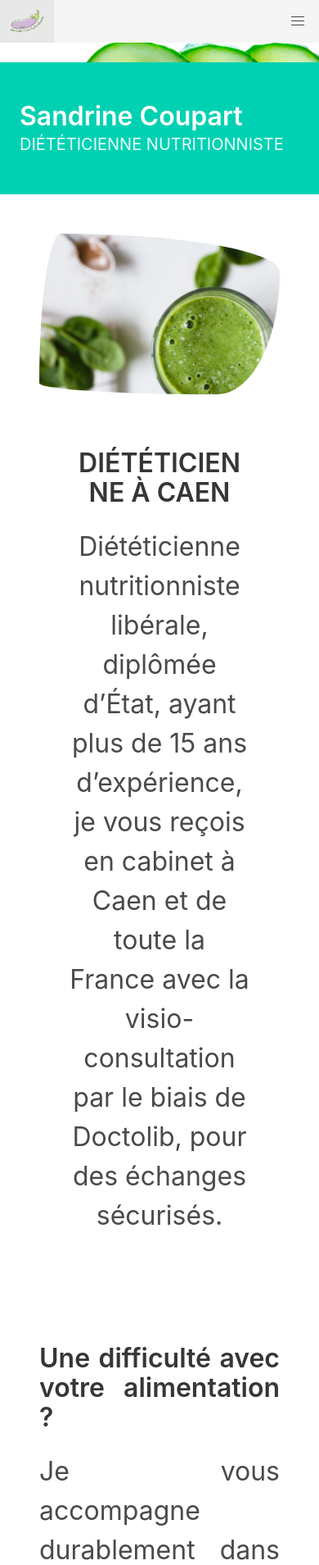
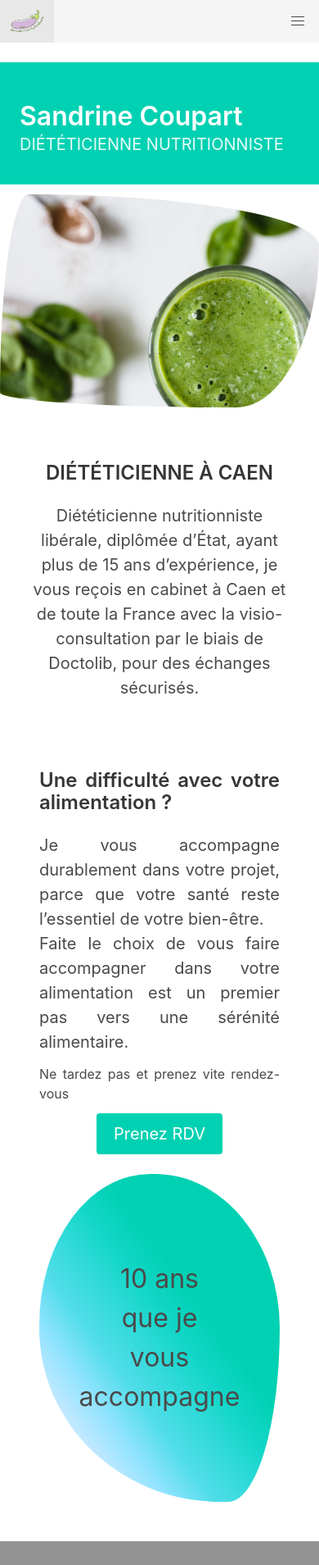
Before and after one commit to Helmi74130/Site-de-recette, a Symfony app: template templates/home/index.html.twig in a window 390 px wide; the page is wider, and only the part inside the window is pictured. Shown: the top 1909 px of that part at 82% size. Run offline with Twig, Linux system fonts and the light colour scheme; the template is opened without the code that fills it, so the values that code supplies are empty; some libraries are stand-ins or nearby versions.

Commit message:
add responsive

```diff
--- a/templates/about/index.html.twig
+++ b/templates/about/index.html.twig
@@ -18,7 +18,7 @@
     <div class="container">
         <div class="columns">
             <div class="column is-flex is-flex-direction-column is-justify-content-center is-align-items-center">
-                <p class="subtitle is-italic text">Avant tout, mon objectif est d'améliorer le mode de vie global des personnes que je conseille. Pas de régimes stricts à taille unique qui vous privent du
+                <p class="subtitle is-italic text p-2 is-size-5-mobile">Avant tout, mon objectif est d'améliorer le mode de vie global des personnes que je conseille. Pas de régimes stricts à taille unique qui vous privent du
                     plaisir de manger. Le plaisir de manger est la clé d'une gestion nutritionnelle réussie. Cuisiner un repas équilibré ne doit pas être une corvée.
                     Quelques conseils précis et faciles à mettre en œuvre suffisent souvent. En plus de ces conseils, nous avons également ajouté des recettes faciles à
                     préparer et délicieuses.
@@ -26,7 +26,7 @@
                 <div class="container is-fluid is-flex is-justify-content-flex-end">
                     <h2 class="">Sandrine Coupart</h2>
                 </div>
-                <a class="button is-primary is-large is-rounded" href="{{ path('app_recettes') }}">Voir mes recettes</a>
+                <a class="button is-primary is-large is-rounded is-size-4-mobile" href="{{ path('app_recettes') }}">Voir mes recettes</a>
             </div>
             <div class="column">
                 <img class="smoothie" src="{{ asset('img/smoothie.jpg') }}"></img>
--- a/templates/home/index.html.twig
+++ b/templates/home/index.html.twig
@@ -13,6 +13,8 @@
     }
     .concombre-img{
         position: fixed;
+        left: 50%;
+        transform: translate(-50%);
         top: 0px;
         z-index: -1;
     }
@@ -28,6 +30,12 @@
     .test{
         background: rgba(0, 0, 0, 0.42);
     }
+    @media screen and (max-width: 1200px){
+        .concombre-img{
+            top: 300px;
+        }
+    }
+
 </style>
 
     {% for message in app.flashes('success') %}
@@ -49,15 +57,15 @@
             </p>
         </div>
     </section>
-    <div class="block white mb-0 p-6">
+    <div class="block white mb-0 ">
         <div class="container">
             <div class="columns">
                 <div class="column">
                     <img class="img-nutrition" src="{{ asset('img/fruits.jpg') }}">
                 </div>
                 <div class="column p-6 is-flex is-flex-direction-column is-justify-content-center has-text-centered">
-                    <h1 class="title">DIÉTÉTICIENNE À CAEN</h1>
-                    <p class="is-size-3">Diététicienne nutritionniste libérale, diplômée d’État, ayant plus de 15 ans d’expérience, je vous reçois en cabinet à Caen et de toute la France avec la visio-consultation par le biais de Doctolib, pour des échanges sécurisés.</p>
+                    <h1 class="title is-size-2-tablet is-size-4-mobile">DIÉTÉTICIENNE À CAEN</h1>
+                    <p class="is-size-3 is-size-4-tablet is-size-5-mobile">Diététicienne nutritionniste libérale, diplômée d’État, ayant plus de 15 ans d’expérience, je vous reçois en cabinet à Caen et de toute la France avec la visio-consultation par le biais de Doctolib, pour des échanges sécurisés.</p>
                 </div>
             </div>
         </div>
@@ -67,17 +75,17 @@
         <div class="container ">
             <div class="columns">
                 <div class="column is-size-3 is-flex is-flex-direction-column is-justify-content-center is-align-items-center has-text-justified">
-                    <h3 class="title">Une difficulté avec votre alimentation ?</h3>
-                    <p>
+                    <h3 class="title is-size-4-mobile">Une difficulté avec votre alimentation ?</h3>
+                    <p class="is-size-4-tablet is-size-5-mobile">
                         Je vous accompagne durablement dans votre projet, parce que votre santé reste l’essentiel de votre bien-être.
                         <br> Faite le choix de vous faire accompagner dans votre alimentation est un premier pas vers une sérénité alimentaire.
                     </p>
-                    <p class="is-size-5 mt-3">Ne tardez pas et prenez vite rendez-vous</p>
-                    <a href="{{ path('app_mycabine') }}" class="button is-primary is-large mt-3">Prenez RDV</a>
+                    <p class="is-size-5 mt-3 is-size-6-mobile">Ne tardez pas et prenez vite rendez-vous</p>
+                    <a href="{{ path('app_mycabine') }}" class="button is-primary is-large mt-3 is-size-5-mobile">Prenez RDV</a>
                 </div>
                 <div class="column is-flex is-justify-content-center is-align-items-center">
                     <div class="bulle is-flex is-justify-content-center is-align-items-center is-size-2">
-                        <p class="has-text-centered">10 ans <br> que je <br> vous <br> accompagne</p>
+                        <p class="has-text-centered is-size-3-mobile">10 ans <br> que je <br> vous <br> accompagne</p>
                     </div>
                 </div>
             </div>
@@ -109,8 +117,8 @@
     <div class="block box mb-0 p-5">
         <div class="container is-size-3 has-text-centered">
             <div>
-                <h4 class="title is-size-2 mt-5">Votre Diététicienne Nutritionniste spécialisée</h4>
-                <p class="mt-3 mb-5">
+                <h4 class="title is-size-2 mt-5 is-size-4-mobile">Votre Diététicienne Nutritionniste spécialisée</h4>
+                <p class="mt-3 mb-5 is-size-4-tablet is-size-5-mobile">
                     Les choix alimentaires et votre relation avec la nourriture sont à la base de votre santé physique et mentale.
                     Au-delà de votre image, votre corps est toujours vital pour votre santé, et s'efforcer d'en prendre soin au quotidien est inestimable.
                     Afin de prendre soin de votre alimentation et d'adapter vos apports alimentaires à vos besoins nutritionnels, vous devez d'abord soigner votre rapport à votre assiette.
--- a/templates/mycabine/index.html.twig
+++ b/templates/mycabine/index.html.twig
@@ -70,7 +70,7 @@
     {% endfor %}
 
     <div class="container mt-6 is-size-4">
-        {{ form_start(meetForm, { 'attr': {'class': 'columns is-multiline box is-justify-content-space-around p-6'} })  }}
+        {{ form_start(meetForm, { 'attr': {'class': 'columns is-multiline box is-justify-content-space-around'} })  }}
         <div class="column is-two-fifths">
             {{ form_label(meetForm.name) }}
             <div class="control has-icons-left mt-2">
--- a/templates/partials/_footer.html.twig
+++ b/templates/partials/_footer.html.twig
@@ -4,7 +4,7 @@
     }
 </style>
 
-<footer class=" has-background-primary">
+<footer class="footer has-background-primary">
     <div class="container">
         <div class="columns">
             <div class="column is-half">
--- a/templates/recette/recette.html.twig
+++ b/templates/recette/recette.html.twig
@@ -38,7 +38,7 @@
                         {% endif %}
                     </div>
                 </div>
-                <div class="column is-flex is-flex-direction-column " >
+                <div class="column is-flex is-flex-direction-column m-3" >
                     <h1 class="title">{{ recette.title | capitalize}}</h1>
                     <p>{{ recette.description }}</p>
                     {% for userAllergens in currentUserAllergensArray %}
@@ -136,7 +136,7 @@
                         {% endfor %}
                     </div>
                 </div>
-                <div class="column ">
+                <div class="column m-2">
                     <p class="subtitle"><b>Vous aimerez aussi: </b></p>
                     <div class="is-flex is-flex-wrap-wrap is-justify-content-space-between">
                         {% for randomRecette in randomRecettes %}
--- a/templates/security/login.html.twig
+++ b/templates/security/login.html.twig
@@ -19,7 +19,7 @@
         </div>
     {% endif %}
 
-    <div class="container">
+    <div class="container mb-5">
         <div class="columns">
             <div class="column is-three-fifths">
                 <img class="kiwi" src="{{ asset('img/kiwi.jpg') }}">
@@ -50,7 +50,7 @@
                             <input type="checkbox" name="_remember_me">
                             Se souvenir de moi
                         </label>
-                        <div class="mt-4">
+                        <div class="mt-4 mb-5">
                             <button type="submit" class="button is-primary is-large">
                         <span class="icon">
                             <i class="bi bi-box-arrow-in-right"></i>
```
